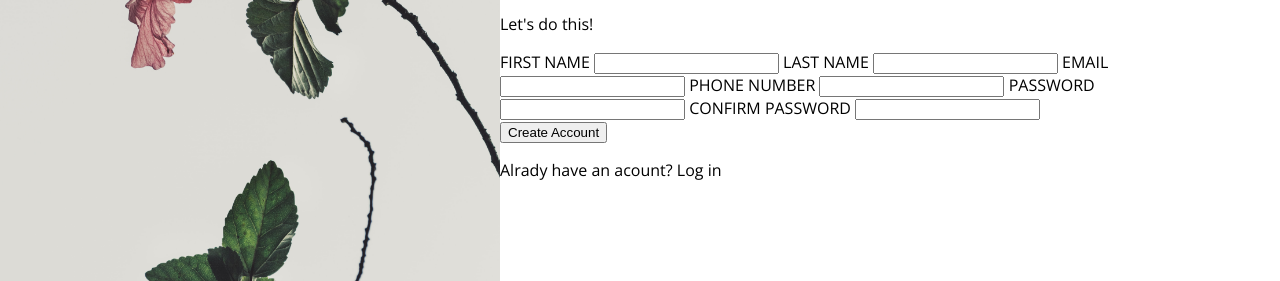
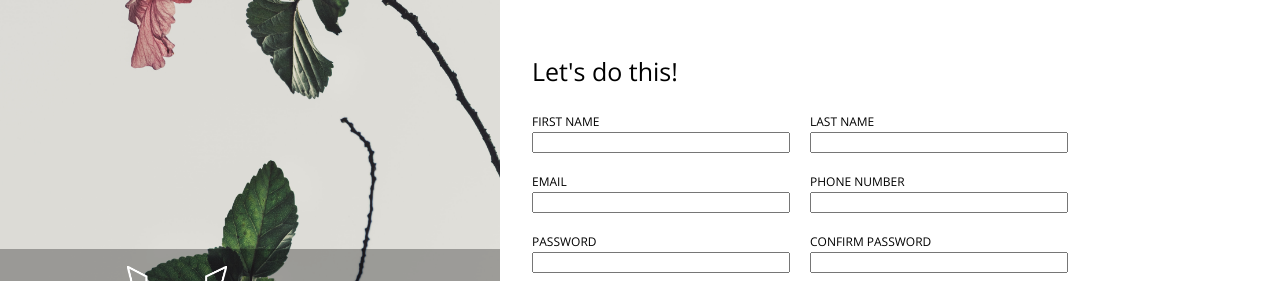
Before and after one commit to AndersonGamarraJW/Natural-Form.github.io, a plain HTML site: page index.html in a window 1280 px wide. Shown: the part 280-561 px from the top of the page. Drawn offline with nearby package versions, Linux system fonts and the light colour scheme.

Commit message:
style(form): Posiciona los input

```diff
--- a/index.html
+++ b/index.html
@@ -24,23 +24,36 @@
             <div class="form-container">
                 <p>Let's do this!</p>
                 <form id="form-user">
+                    <div>
                         <label for="first-name">FIRST NAME</label>
                         <input type="text" id="first-name" name="first-name">
+                    </div>
+                    <div>
                         <label for="last-name">LAST NAME</label>
                         <input type="text" name="last-name" id="last-name">
+                    </div>
+                    <div>
                         <label for="email">EMAIL</label>
                         <input type="text" name="email-user" id="email">
+                    </div>
+                    <div>
                         <label for="phone-number">PHONE NUMBER</label>
                         <input type="text" name="phone-number" id="phone-number">
+                    </div>
+                    <div>
                         <label for="password">PASSWORD</label>
                         <input type="text" name="password" id="password" required>
+                    </div>
+                    <div>
                         <label for="confirm-password">CONFIRM PASSWORD</label>
                         <input type="text" name="password" id="confirm-password" required>
+                    </div>
                 </form>
             </div>
             <div class="footer-container">
                 <button class="btn-form" form="form-user" type="submit">Create Account</button>
                 <p>Alrady have an acount? <span id="log-in">Log in</span></p>
+
             </div>
         </div>
     </div>
--- a/style.css
+++ b/style.css
@@ -12,7 +12,7 @@ body{
 }
 #bg-img{
     width: 500px;
-    height: 100vh;
+    height: max(100vh,100%);
 }
 #logo-img{
     width: 100px;
@@ -42,3 +42,28 @@ body{
     font-weight: 550;
     background-color: #F9FAFB;
 }
+.form-container{
+    background-color: #FFFFFF;
+    padding: var(--content-padding);
+
+}
+input[type="text"]{
+    width: 250px;
+}
+label{
+    display: block;
+    font-size: 12px;
+    font-weight: 500;
+}
+#form-user{
+    display: flex;
+    flex-wrap: wrap;
+    gap: 20px;
+}
+.form-container p{
+    font-size: 25px;
+    font-weight: 550;
+}
+.footer-container{
+    padding: var(--content-padding);
+}
```
Lines whose indentation alone changed are shown as unchanged.
